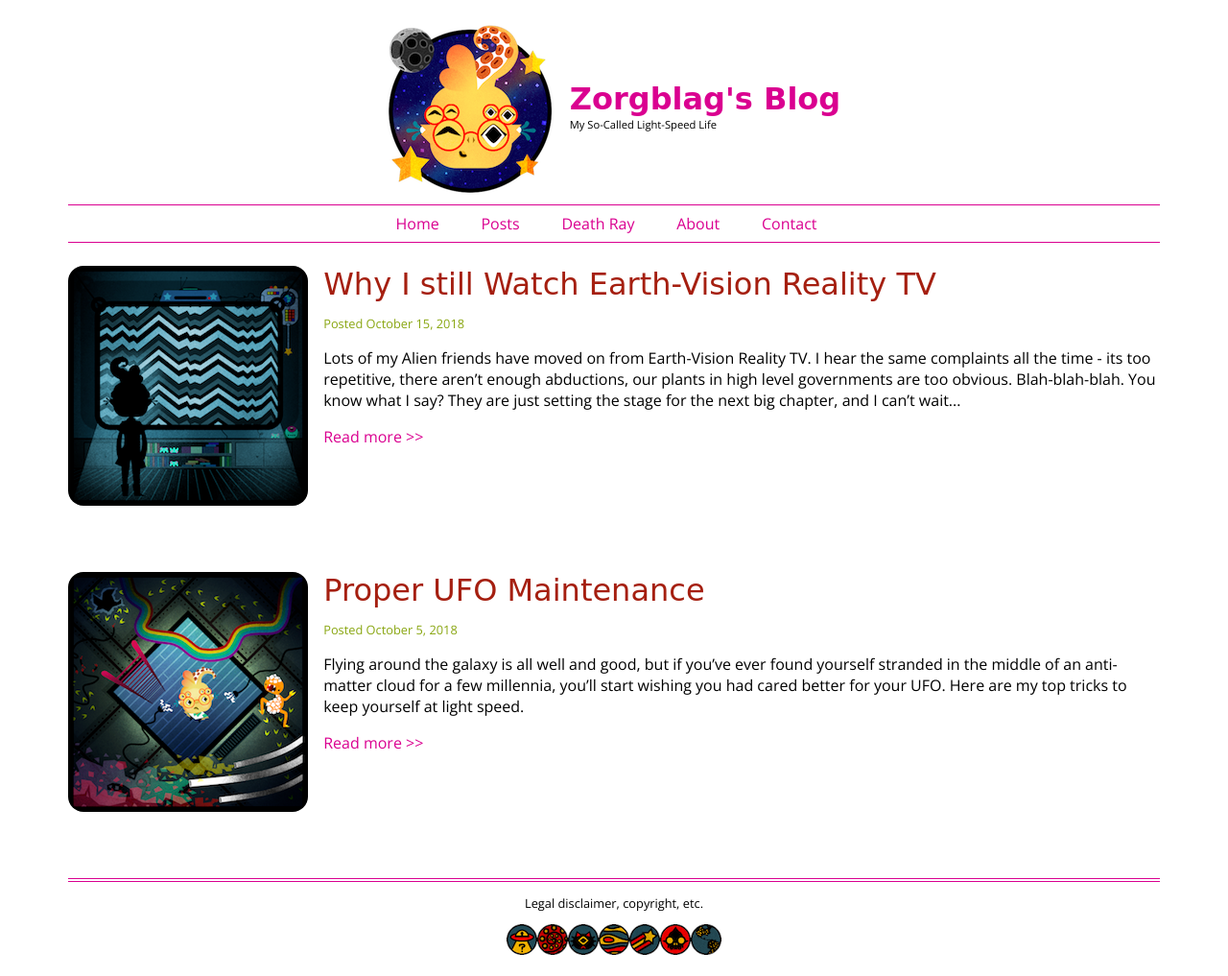
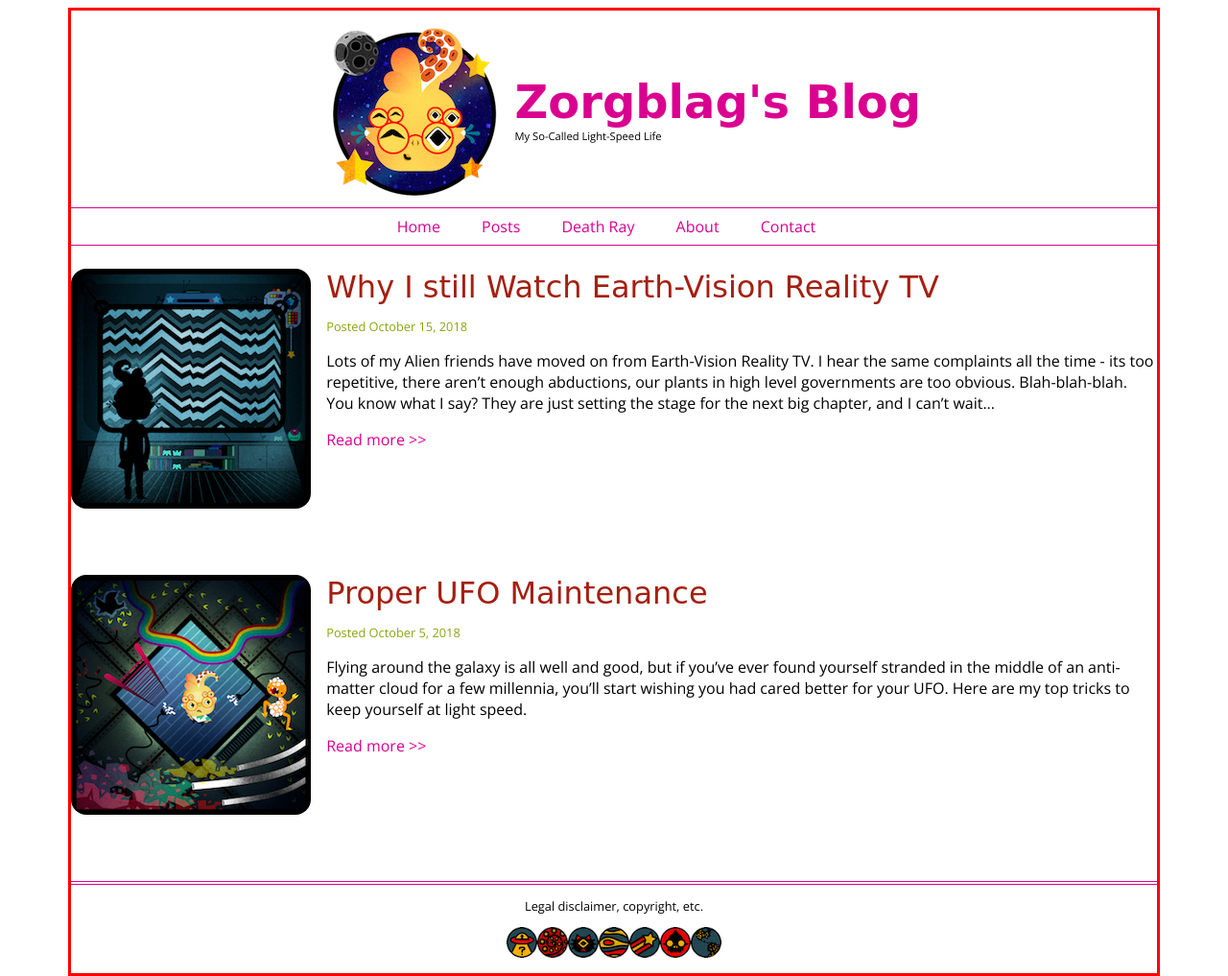
Before and after one commit to Mengeroshi/frontend-masters-courses, a plain HTML site: page bootcamp/day3/3-layout/blog-begin/blog.html in a window 1280 px wide. Shown: the whole page at 96% size. Drawn offline with nearby package versions, Linux system fonts and the light colour scheme; a web font is replaced by a local one.

Commit message:
some css things added to blog design

```diff
--- a/bootcamp/day3/3-layout/blog-begin/css/styles.css
+++ b/bootcamp/day3/3-layout/blog-begin/css/styles.css
@@ -44,12 +44,20 @@ header{
     flex-direction: column;
     justify-content: center;
     margin-left: 1rem;
+    flex-basis: 60%;
+}
+
+.leftheader{
+    display:flex;
+    justify-content: end;
+    flex-basis: 40%;
 }
 .rightheader h1{
     margin: 0;
     padding: 0;
     font-weight: bold;
-    color: #DA0090
+    color: #DA0090;
+    font-size: 3rem;
 }
 .rightheader p{
     margin: 0;
@@ -82,6 +90,7 @@ li{
 
 .wrapper{
     width: 90%;
+    border: 3px solid red;
 }
 article{
     display:  flex;
```
